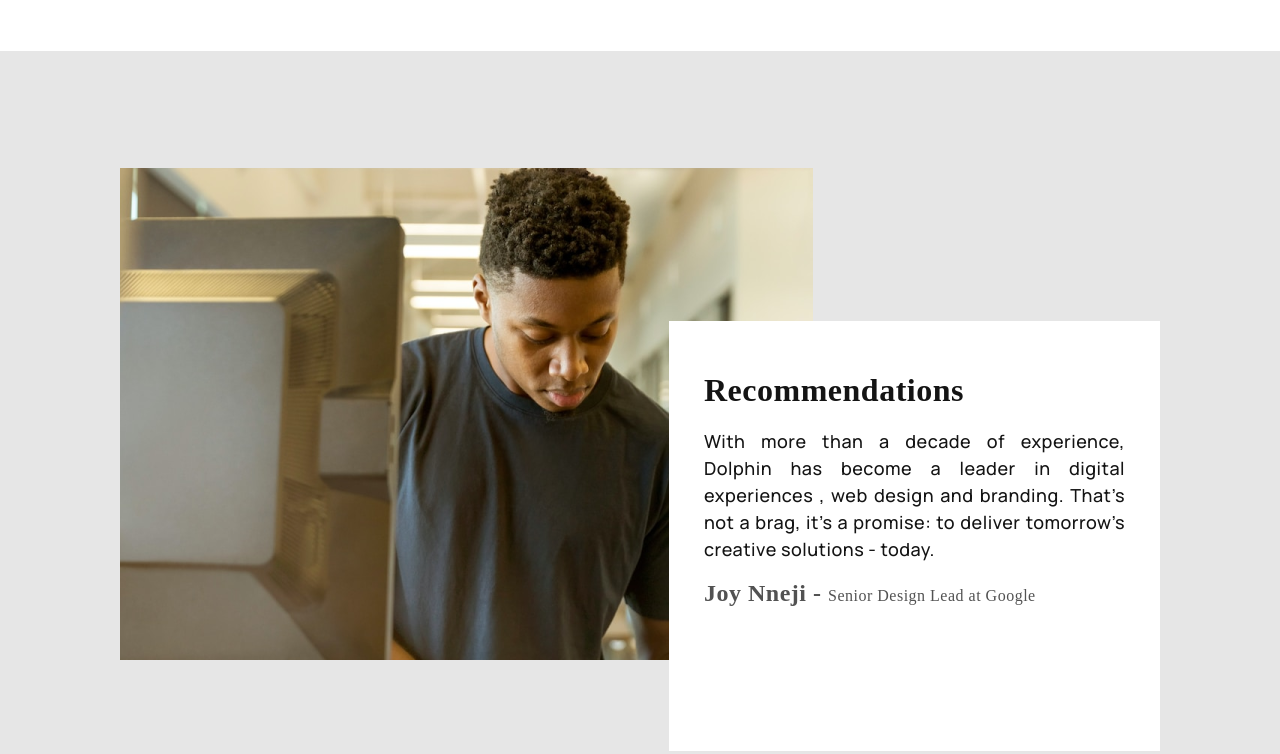
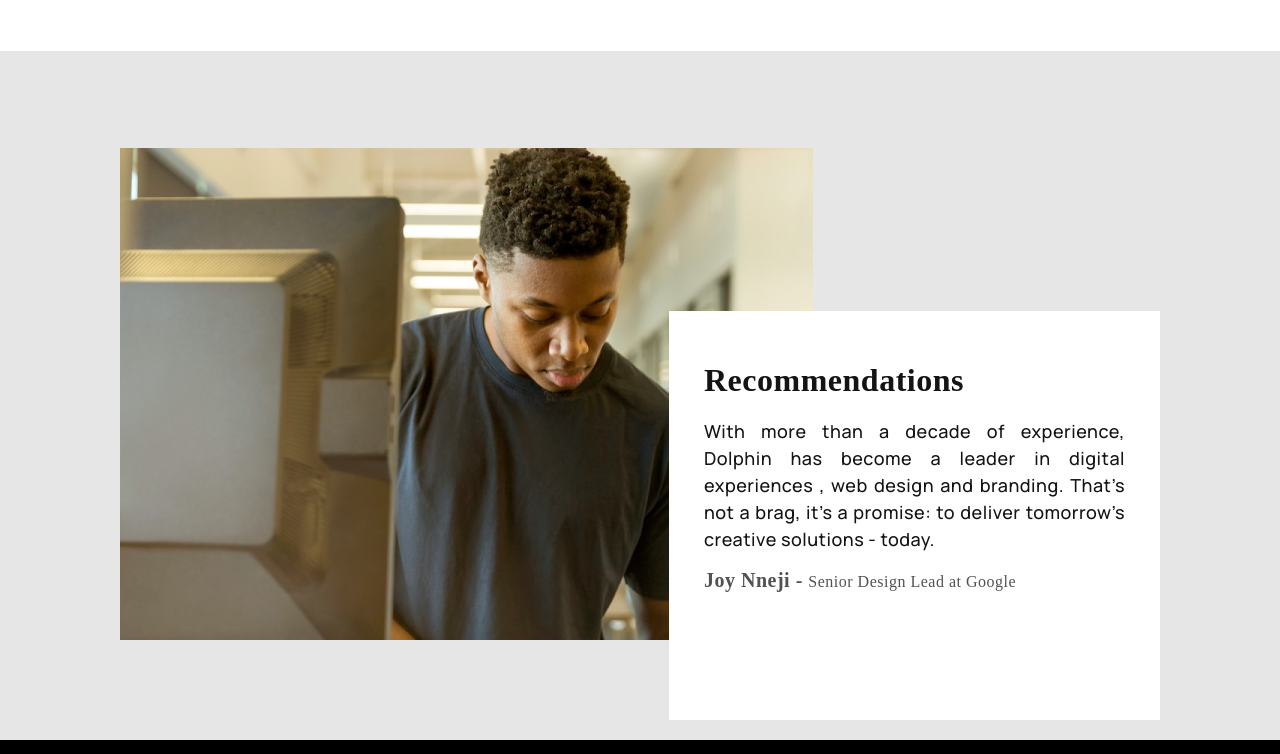
Before and after one commit to Muashef/Tjp-Bio-, a plain HTML site: page index.html in a window 1280 px wide. Shown: the part 1039-1793 px from the top of the page. Drawn offline with Linux system fonts and the light colour scheme; a web font is replaced by a local one.

Commit message:
added recommendation section

```diff
--- a/styles.css
+++ b/styles.css
@@ -187,7 +187,7 @@ a{
 
 #recommendations{
     background: #E6E6E6;
-    padding: 30px 120px;
+    padding: 20px 120px;
 }
 
 .rec-wrapper{
@@ -196,9 +196,8 @@ a{
 }
 
 .recommendations{
-    /* width: 50%; */
     background: #FFFFFF;
-    padding: 45px 35px 140px 35px;
+    padding: 45px 35px 125px 35px;
     position: relative;
     z-index: 2;
     margin-top: 15rem;
@@ -233,7 +232,7 @@ a{
     font-family: 'Halant';
     font-style: normal;
     font-weight: 600;
-    font-size: 24px;
+    font-size: 20px;
     line-height: 150%;
     text-align: justify;
     letter-spacing: 0.5px;
```
